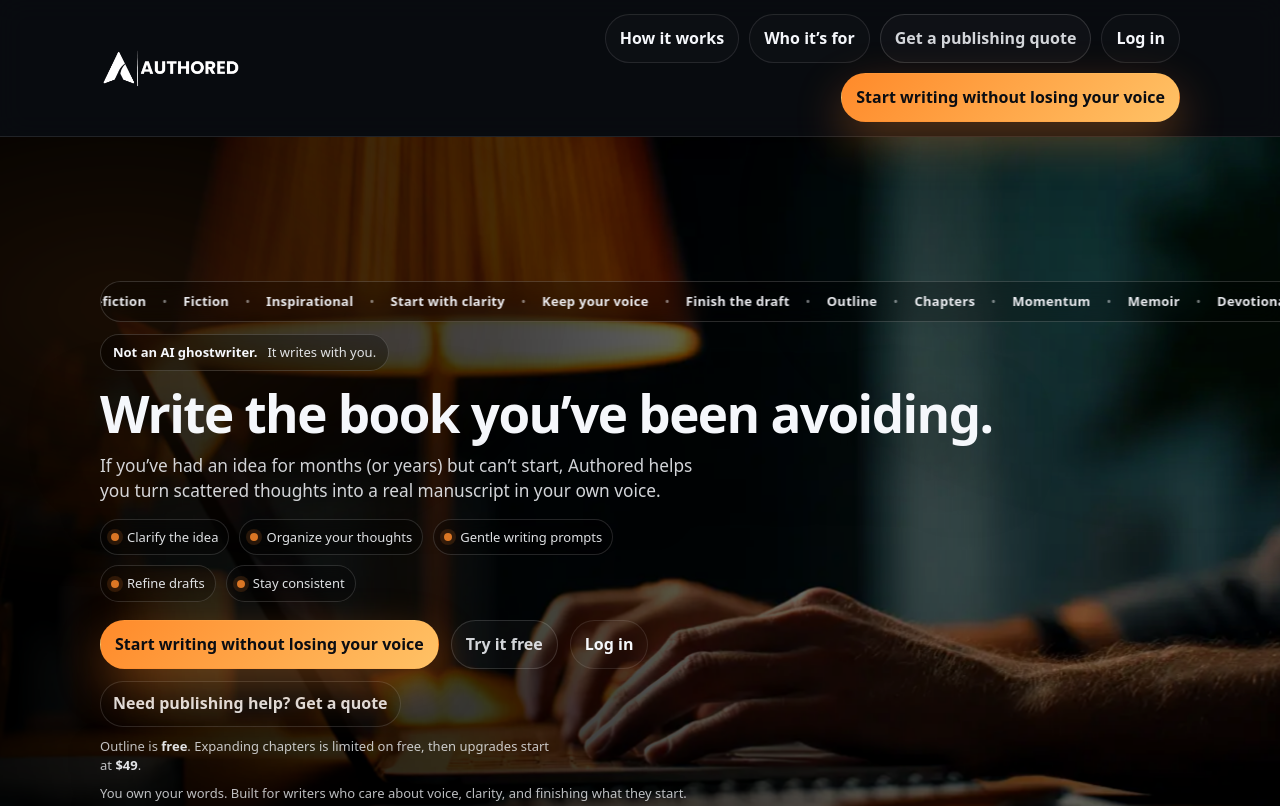
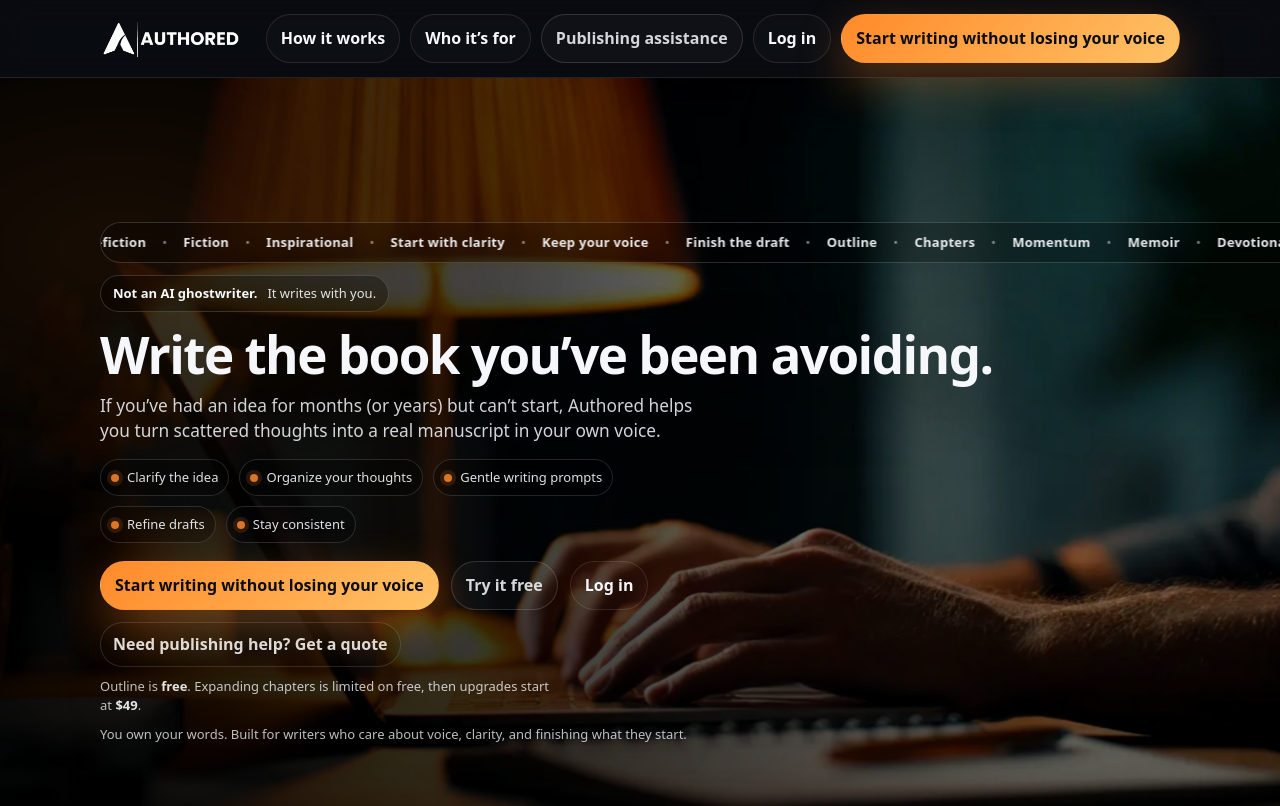
Before and after one commit to improved2025/ghostwriter-app, a website: page index.html in a window 1280 px wide. Shown: the top 806 px of the page. Drawn offline with Linux system fonts and the light colour scheme.

Commit message:
Update index.html

```diff
--- a/index.html
+++ b/index.html
@@ -871,7 +871,7 @@
 
           <!-- Publishing business button (no name, just the button) -->
           <a class="btn btnGhost" href="https://www.improvedsolution.com/quote" target="_blank" rel="noopener">
-            Get a publishing quote
+            Publishing assistance
           </a>
 
           <a class="btn" href="login.html">Log in</a>
@@ -1219,7 +1219,7 @@
           <a class="btn btnPrimary" href="signup.html">Start writing without losing your voice</a>
           <a class="btn btnGhost" href="guest.html">Try it free</a>
           <a class="btn" href="login.html">Log in</a>
-          <a class="btn btnGhost" href="https://www.improvedsolution.com/quote" target="_blank" rel="noopener">Get a publishing quote</a>
+          <a class="btn btnGhost" href="https://www.improvedsolution.com/quote" target="_blank" rel="noopener">publishing assistance</a>
         </div>
 
         <p class="micro" style="margin-top:12px;">
```
